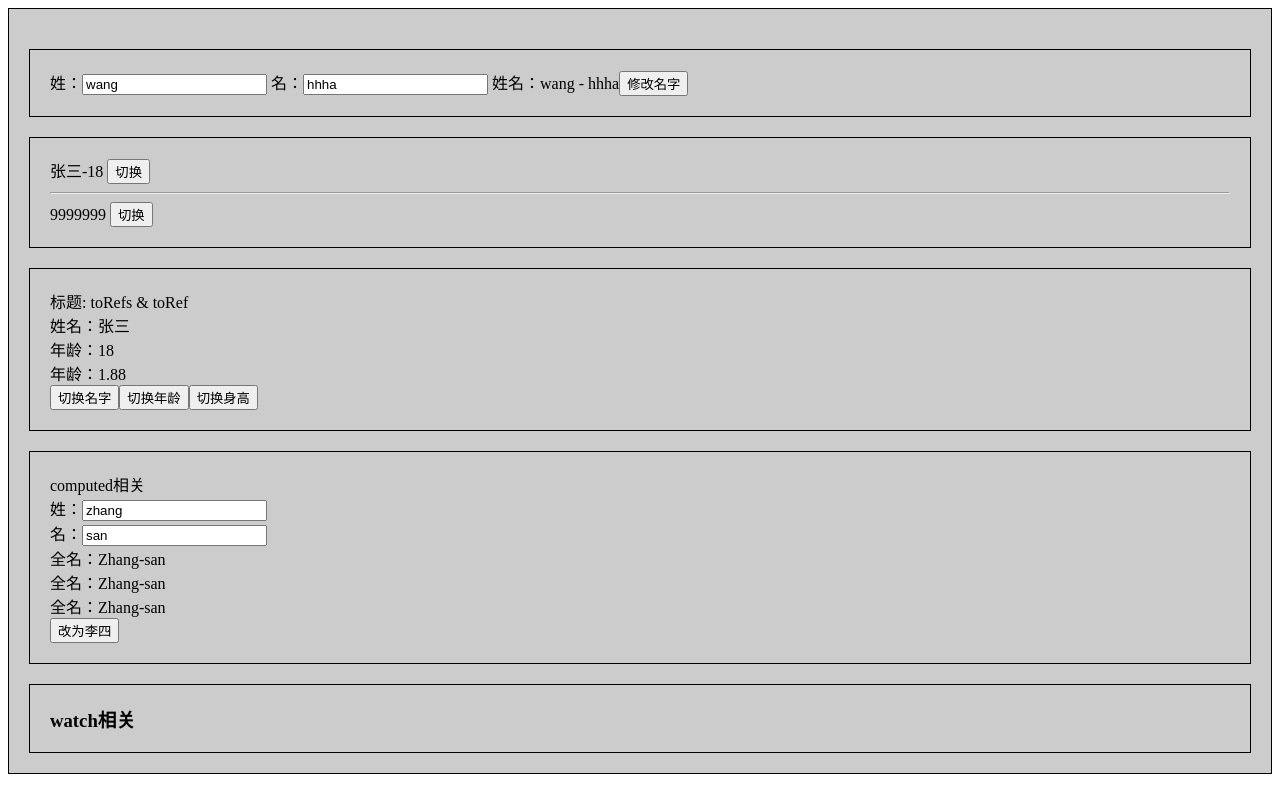
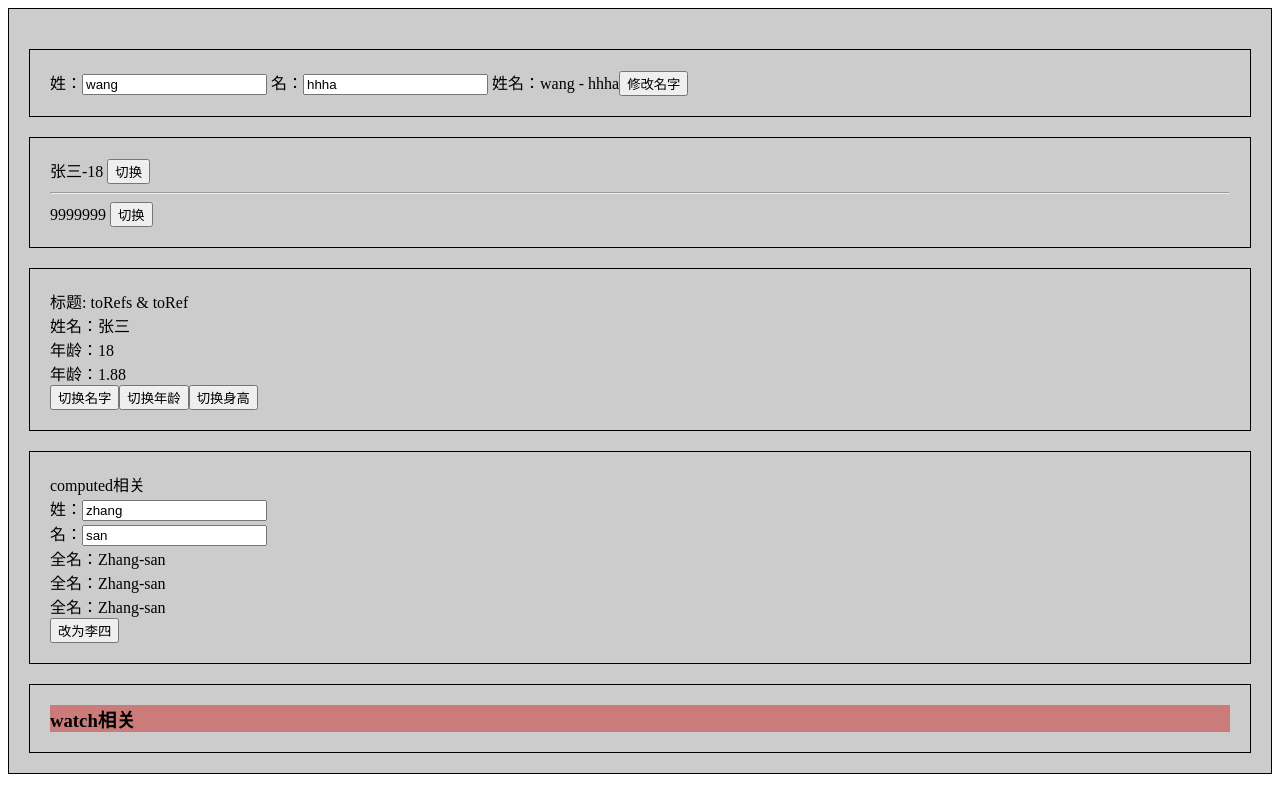
Before and after one commit to xiaodongxier/vue3_vite_ts_202401, a Vue app: page / in a window 1280 px wide. Built offline with nearby package versions, Linux system fonts and the light colour scheme.

Commit message:
note-sync syncing

```diff
--- a/src/App.vue
+++ b/src/App.vue
@@ -57,6 +57,6 @@ export default {
 }
 h3 {
   margin: 0;
-  background: #ccc;
+  background: #cc7b7b;
 }
 </style>
```
